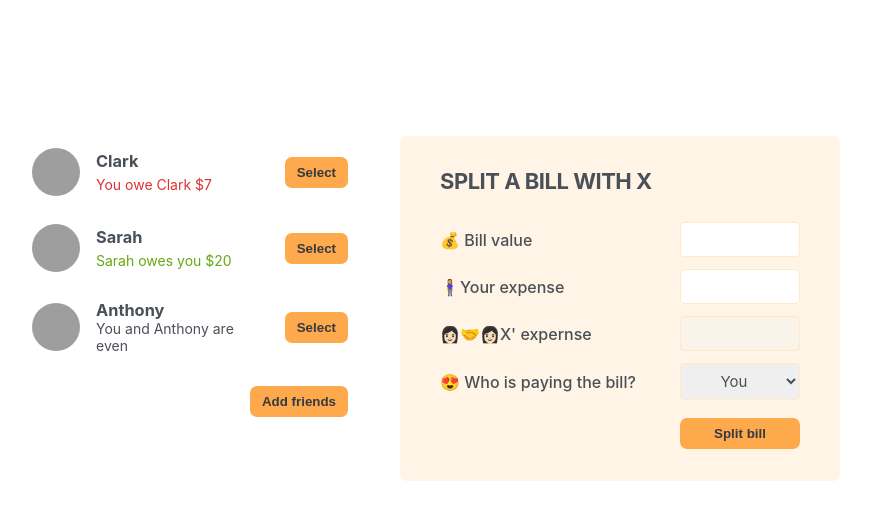
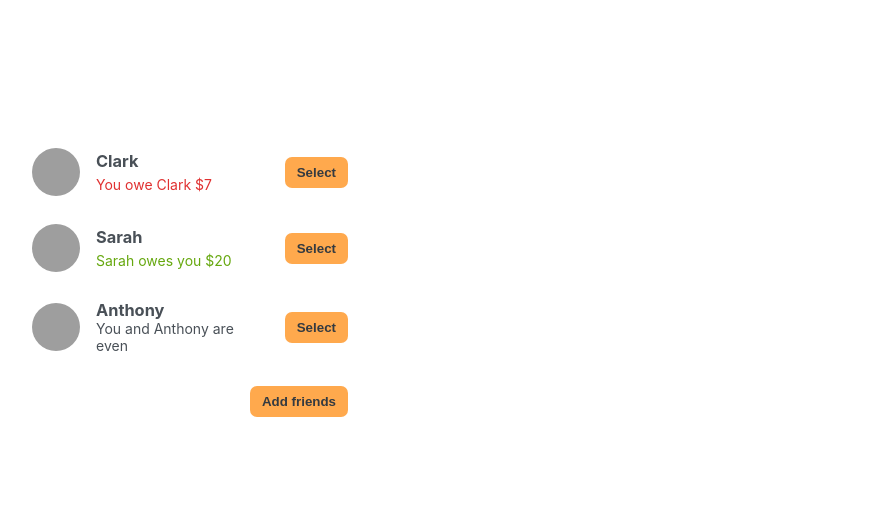
Before and after one commit to lexiecodingwithcat/pj-eat-n-split, a React (Create React App) app: page / in a window 1280 px wide. Shown: the top 520 px of the page, without its empty margins (210-1081 px from the left). Built offline with nearby package versions, Linux system fonts and the light colour scheme; grey boxes are pictures that could not be loaded.

Commit message:
selected friends

```diff
--- a/src/App.js
+++ b/src/App.js
@@ -32,40 +32,45 @@
 export default function App() {
   const [showAddFriend, setShowAddFriend] = useState(false);
   const [friends, setFriends] = useState(initialFriends);
+  const [selectedFriend, setSelectedFriend] = useState(null);
 
   function handleShowAddFriend() {
     setShowAddFriend((show) => !show);
   }
   function handleAddFriend(friend) {
     setFriends((friends) => [...friends, friend]);
+    setShowAddFriend(false);
+  }
+  function handleSelection(friend) {
+    setSelectedFriend(friend);
   }
 
   return (
     <div className="app">
       <div className="sidebar">
-        <FriendsLIst friends={friends} />
+        <FriendsLIst friends={friends} onSelection={handleSelection} />
         {showAddFriend && <FormAddFriend onAddFriend={handleAddFriend} />}
 
         <Button onClick={handleShowAddFriend}>
           {showAddFriend ? "Close" : "Add friends"}
         </Button>
       </div>
-      <FormSpliteBill />
+      {selectedFriend && <FormSpliteBill selectedFriend={selectedFriend} />}
     </div>
   );
 }
 
-function FriendsLIst({ friends }) {
+function FriendsLIst({ friends, onSelection }) {
   return (
     <ul>
       {friends.map((friend) => (
-        <Friend friend={friend} key={friend.id} />
+        <Friend friend={friend} key={friend.id} onSelection={onSelection} />
       ))}
     </ul>
   );
 }
 
-function Friend({ friend }) {
+function Friend({ friend, onSelection }) {
   return (
     <li>
       <img src={friend.image} alt={friend.name}></img>
@@ -82,7 +87,7 @@
       )}
       {friend.balance === 0 && <p>You and {friend.name} are even</p>}
 
-      <Button>Select</Button>
+      <Button onClick={() => onSelection(friend)}>Select</Button>
     </li>
   );
 }
@@ -90,10 +95,12 @@
 function FormAddFriend({ onAddFriend }) {
   const [name, setName] = useState("");
   const [image, setImage] = useState("https://i.pravatar.cc/48");
+
   const id = crypto.randomUUID();
 
   function handleSubmit(e) {
     e.preventDefault();
+    if (!name || !image) return;
     const newFriend = { name, image: `${image}?=${id}`, balance: 0, id };
     onAddFriend(newFriend);
     setName("");
@@ -114,15 +121,15 @@
         value={image}
         onChange={(e) => setImage(e.target.value)}
       />
-      <Button>Add </Button>
+      <Button>Add</Button>
     </form>
   );
 }
 
-function FormSpliteBill() {
+function FormSpliteBill({ selectedFriend }) {
   return (
     <form className="form-split-bill">
-      <h2>Split a bill with X</h2>
+      <h2>Split a bill with {selectedFriend.name}</h2>
 
       <label>💰 Bill value</label>
       <input type="text" />
@@ -130,13 +137,13 @@
       <label>🧍‍♀️Your expense</label>
       <input type="text" />
 
-      <label>👩🏻‍🤝‍👩🏻X' expernse</label>
+      <label>👩🏻‍🤝‍👩🏻{selectedFriend.name}' expernse</label>
       <input type="text" disabled />
 
       <label>😍 Who is paying the bill?</label>
       <select>
         <option value="user">You</option>
-        <option value="friend">X</option>
+        <option value="friend">{selectedFriend.name}</option>
       </select>
       <Button> Split bill</Button>
     </form>
```
